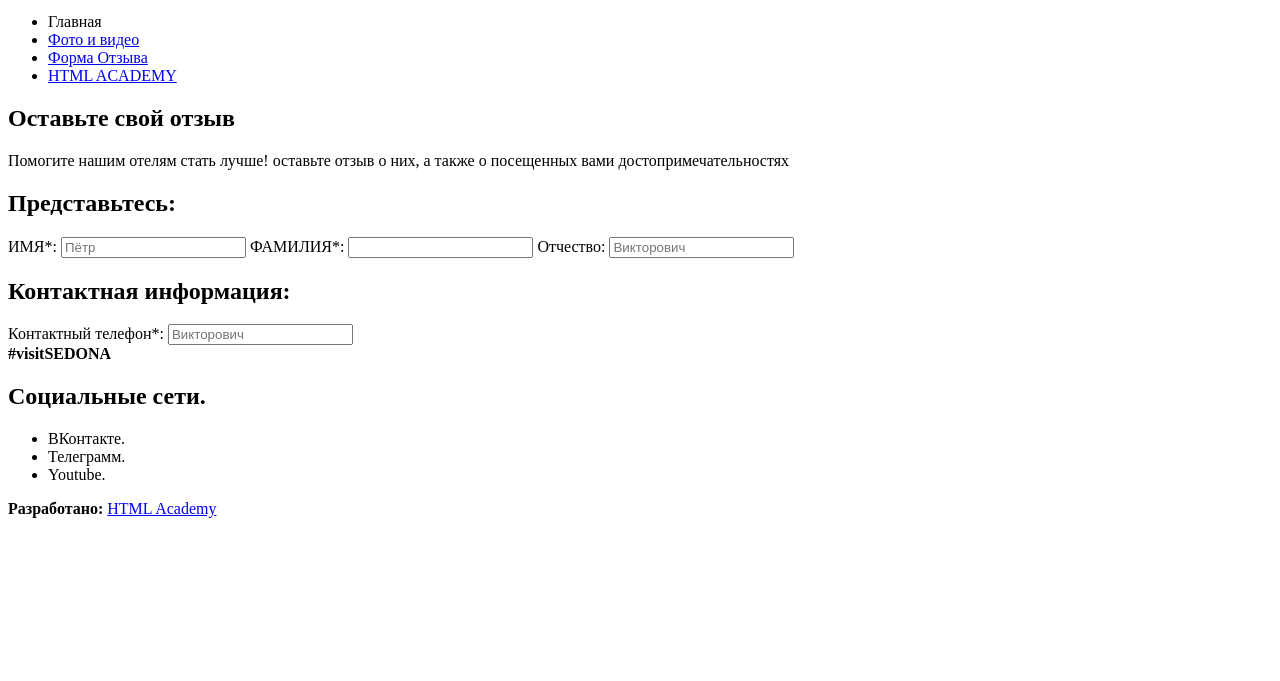
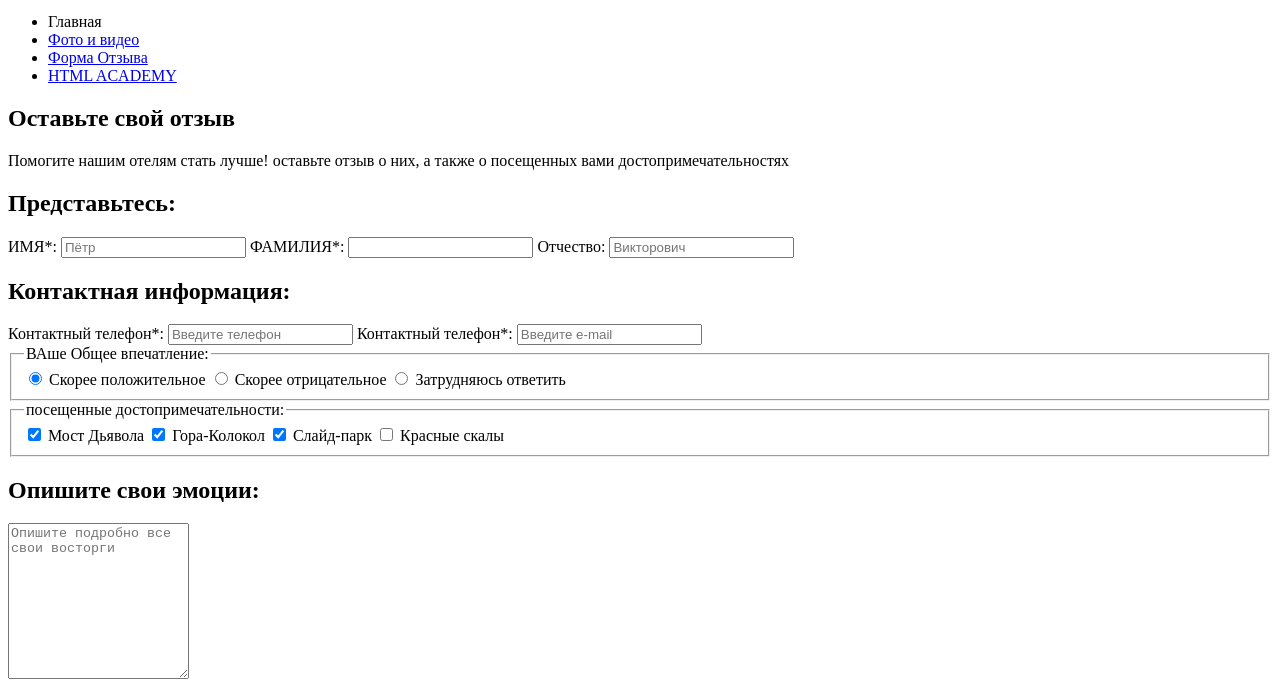
Before and after one commit to htmlacademy-adaptive/2068051-sedona-26, a website: page source/form.html in a window 1280 px wide. Shown: the part 132-813 px from the top of the page. Drawn offline with Linux system fonts and the light colour scheme.

Commit message:
Форма2

```diff
--- a/source/form.html
+++ b/source/form.html
@@ -46,6 +46,7 @@
       </section>
       <section class="main-form">
         <form class="search-form" action="https://echo.htmlacademy.ru/" method="post">
+          <div>
             <h2 class="main-form__title">Представьтесь:</h2>
             <label for="main-form__input" class="main-form__label">ИМЯ*:</label>
             <input class="main-form__input input" type="text" id="main-form__input" name="main-form__input" placeholder="Пётр" required>
@@ -53,9 +54,60 @@
             <input class="main-form__input input" type="text" id="main-form__input" name="main-form__input" placeholder="" required>
             <label for="main-form__input" class="main-form__label">Отчество:</label>
             <input class="main-form__input input" type="text" id="main-form__input" name="main-form__input" placeholder="Викторович">
-        <h2 class="main-form__title">Контактная информация:</h2>
-        <label for="main-form__input" class="main-form__label">Контактный телефон*:</label>
-        <input class="main-form__input input" type="text" id="main-form__input" name="main-form__input" placeholder="Викторович" required>
+          </div>
+          <div class="main-form__contacts contacts-details">
+            <h2 class="contacts-details__title">Контактная информация:</h2>
+            <label for="contacts-details__input" class="contacts-details__label">Контактный телефон*:</label>
+            <input class="contacts-details__input contacts-details__input--phone input" type="number" id="contacts-details__input--phone" name="contacts-details__input--phone" placeholder="Введите телефон" required>
+            <label for="contacts-details__input" class="contacts-details__label">Контактный телефон*:</label>
+            <input class="contacts-details__input contacts-details__input--email input" type="email" id="contacts-details__input--email" name="contacts-details__input--email" placeholder="Введите e-mail" required>
+          </div>
+          <fieldset class="main-form__oppinion oppinion">
+            <legend class="oppinion__title">ВАше Общее впечатление:</legend>
+            <label class="oppinoin__label">
+              <input class="oppimion__input visually-hidden" type="radio" name="oppinion" value="good" checked>
+              <span class="oppinion__radio"></span>
+              <span class="oppinion__text">Скорее положительное</span>
+            </label>
+            <label class="oppinoin__label">
+              <input class="oppimion__input visually-hidden" type="radio" name="oppinion" value="bad">
+              <span class="oppinion__radio"></span>
+              <span class="oppinion__text">Скорее отрицательное</span>
+            </label>
+            <label class="oppinoin__label">
+              <input class="oppimion__input visually-hidden" type="radio" name="oppinion" value="nothing">
+              <span class="oppinion__radio"></span>
+              <span class="oppinion__text">Затрудняюсь ответить</span>
+            </label>
+          </fieldset>
+          <fieldset class="main-form__sights sights">
+            <legend class="sights__title">посещенные достопримечательности:</legend>
+            <label class="sights__label">
+              <input class="sights__input visually-hidden" type="checkbox" name="bridge" checked>
+              <span class="sights__checkbox"></span>
+              <span class="sights__text">Мост Дьявола</span>
+            </label>
+            <label class="sights__label">
+              <input class="sights__input visually-hidden" type="checkbox" name="bell-mountin" checked>
+              <span class="sights__checkbox"></span>
+              <span class="sights__text">Гора-Колокол</span>
+            </label>
+            <label class="sights__label">
+              <input class="sights__input visually-hidden" type="checkbox" name="slide-park" checked>
+              <span class="sights__checkbox"></span>
+              <span class="sights__text">Слайд-парк</span>
+            </label>
+            <label class="sights__label">
+              <input class="sights__input visually-hidden" type="checkbox" name="rocks">
+              <span class="sights__checkbox"></span>
+              <span class="sights__text">Красные скалы</span>
+            </label>
+          </fieldset>
+          <div class="">
+            <h2>Опишите свои эмоции:</h2>
+            <textarea name="comment" id="comment-field" rows="10" placeholder="Опишите подробно все свои восторги"></textarea>
+          </div>
+          <button class="button main-form__button" type="submit">ОТПРАВИТЬ ОТЗЫВ</button>
         </form>
       </section>
     </main>
```
Lines whose indentation alone changed are shown as unchanged.
